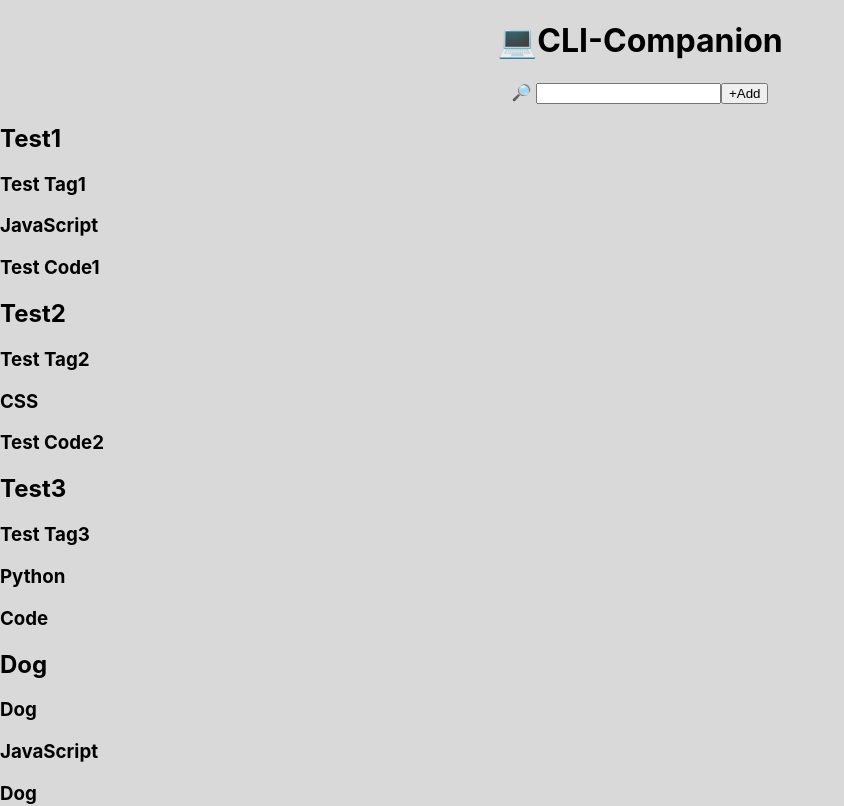
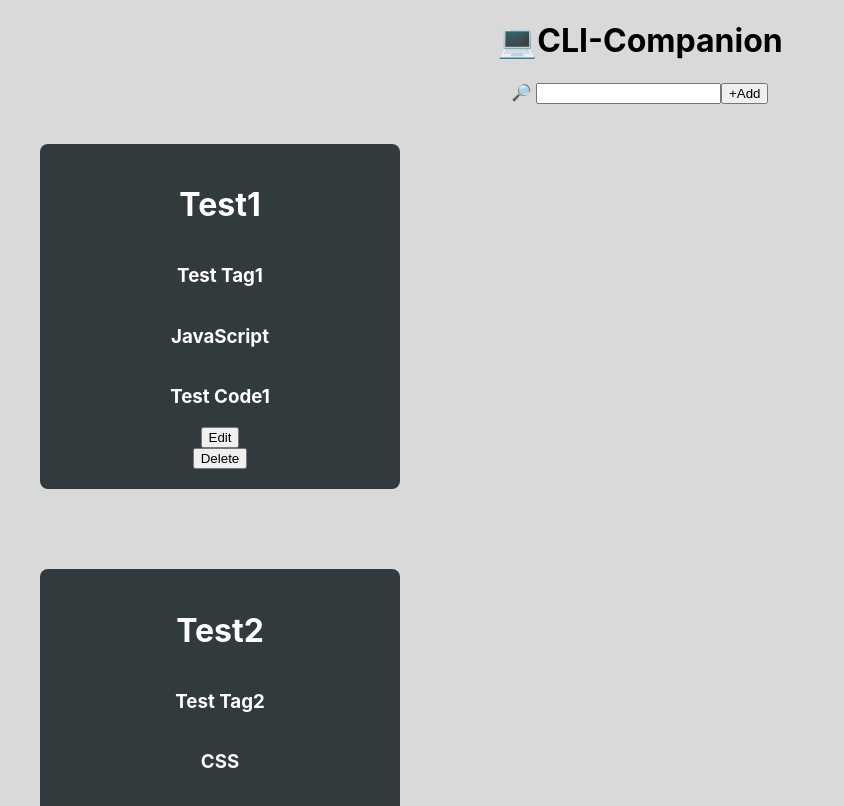
Before and after one commit to JamesHawk585/cli-companion, a React (Create React App) app: page / in a window 1280 px wide. Shown: the top 806 px of the page, without its empty margins (0-844 px from the left). Built offline with nearby package versions, Linux system fonts and the light colour scheme; data requests are answered from the project's data file.

Commit message:
Adds css improvements

```diff
--- a/src/App.css
+++ b/src/App.css
@@ -2,6 +2,7 @@
   align-items: center;
   align-content: center;
   background-color: #D9D9D9;
+  /* background-color: linear-gradient(90deg, black, #D9D9D9) fixed; */
 }
 
 .header {
@@ -9,5 +10,8 @@
   flex-direction: column;
   align-items: center;
   align-self: center;
+}
 
+body {
+  justify-content: center;
 }
--- a/src/SnippetCard/SnippetCard.css
+++ b/src/SnippetCard/SnippetCard.css
@@ -0,0 +1,18 @@
+.snippetCard{
+    width: 25vw;
+    height: auto;
+    color: #fff;
+    background-color: #313A3C;
+    display: flex;
+    flex-direction: column;
+    align-items: center;
+    border-radius: 8px;
+    padding: 20px;
+    transition: all 0.3s ease-in;
+    margin: 40px;
+    position: relative;
+}
+
+.snippetCardContainer {
+    display: grid;
+}
--- a/src/SnippetCard/SnippetCard.jsx
+++ b/src/SnippetCard/SnippetCard.jsx
@@ -1,4 +1,5 @@
 import React from 'react'
+import './SnippetCard.css'
 
 const SnippetCard = ({
     title,
@@ -8,14 +9,18 @@ const SnippetCard = ({
 }) => {
 
     // Not getting language select
+    // Delete button should prompot the user "Are you sure?"
 
   return (
-    <>
-        <h2>{title}</h2>
+    <div className='snippetCard'>
+        <h1>{title}</h1>
         <h3>{tags}</h3>
         <h3>{languageSelect}</h3>
         <h3>{code}</h3>
-    </>
+        <button>Edit</button>
+        <button>Delete</button>
+
+    </div>
   )
 }
 
--- a/src/SnippetList/SnippetList.css
+++ b/src/SnippetList/SnippetList.css
@@ -0,0 +1,4 @@
+.snippetCardContainer {
+    display: grid;
+    grid-template-columns: repeat(3, 1fr)
+}
--- a/src/SnippetList/SnippetList.jsx
+++ b/src/SnippetList/SnippetList.jsx
@@ -2,10 +2,9 @@ import React, { useState, useEffect } from "react";
 import SnippetCard from "../SnippetCard/SnippetCard";
 
 const SnippetList = ({ API, snippets }) => {
-
-
   const snippetCards = snippets.map((snippetObj, index) => {
     return (
+      <div className="snippetCardContainer">
         <SnippetCard
           key={index}
           title={snippetObj.title}
@@ -13,6 +12,7 @@ const SnippetList = ({ API, snippets }) => {
           languageSelect={snippetObj.languageSelect}
           code={snippetObj.code}
         />
+      </div>
     );
   });
 
```
Also changed, not shown: 1 other file (tests, documents, lock files or other folders). Lines whose indentation alone changed are shown as unchanged.
